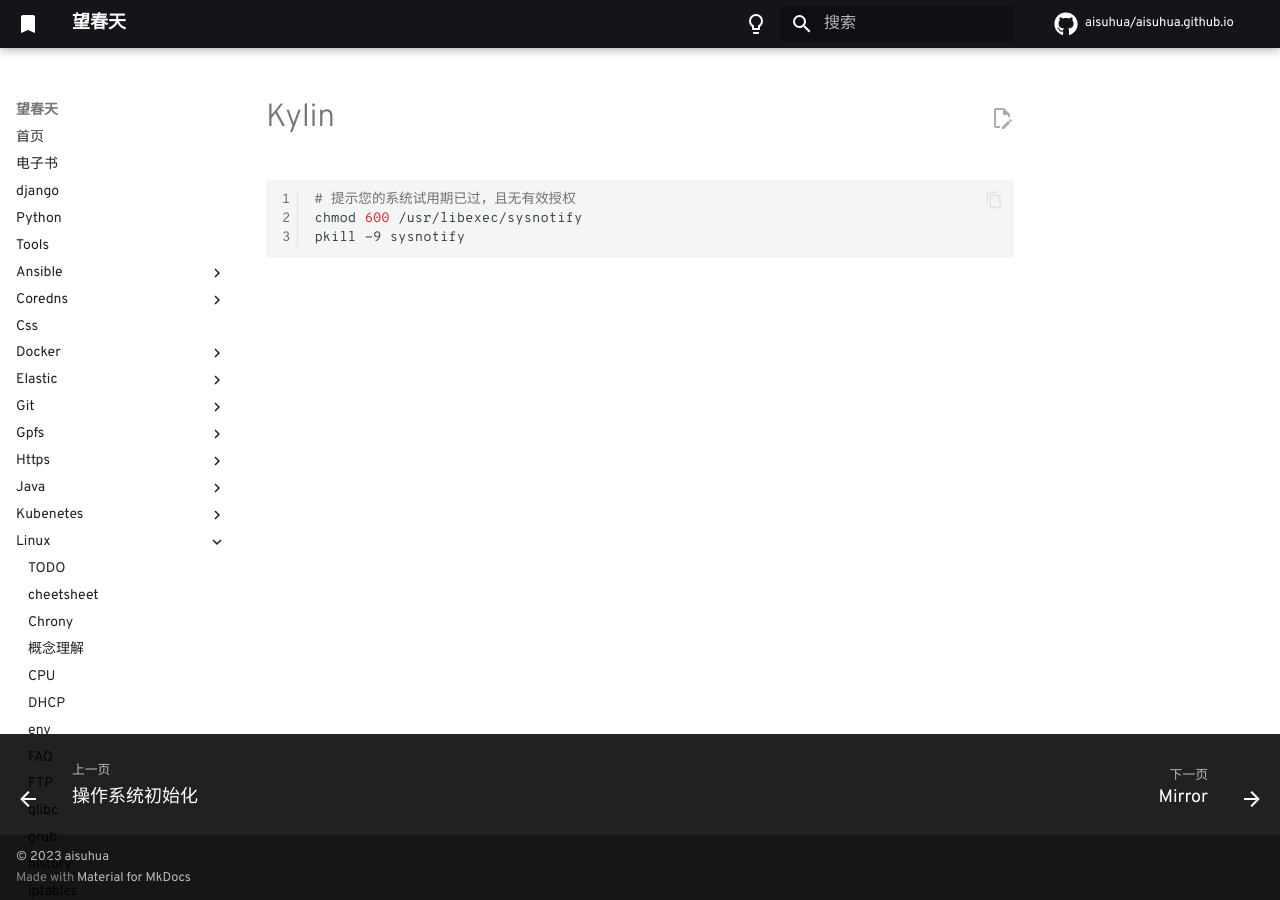
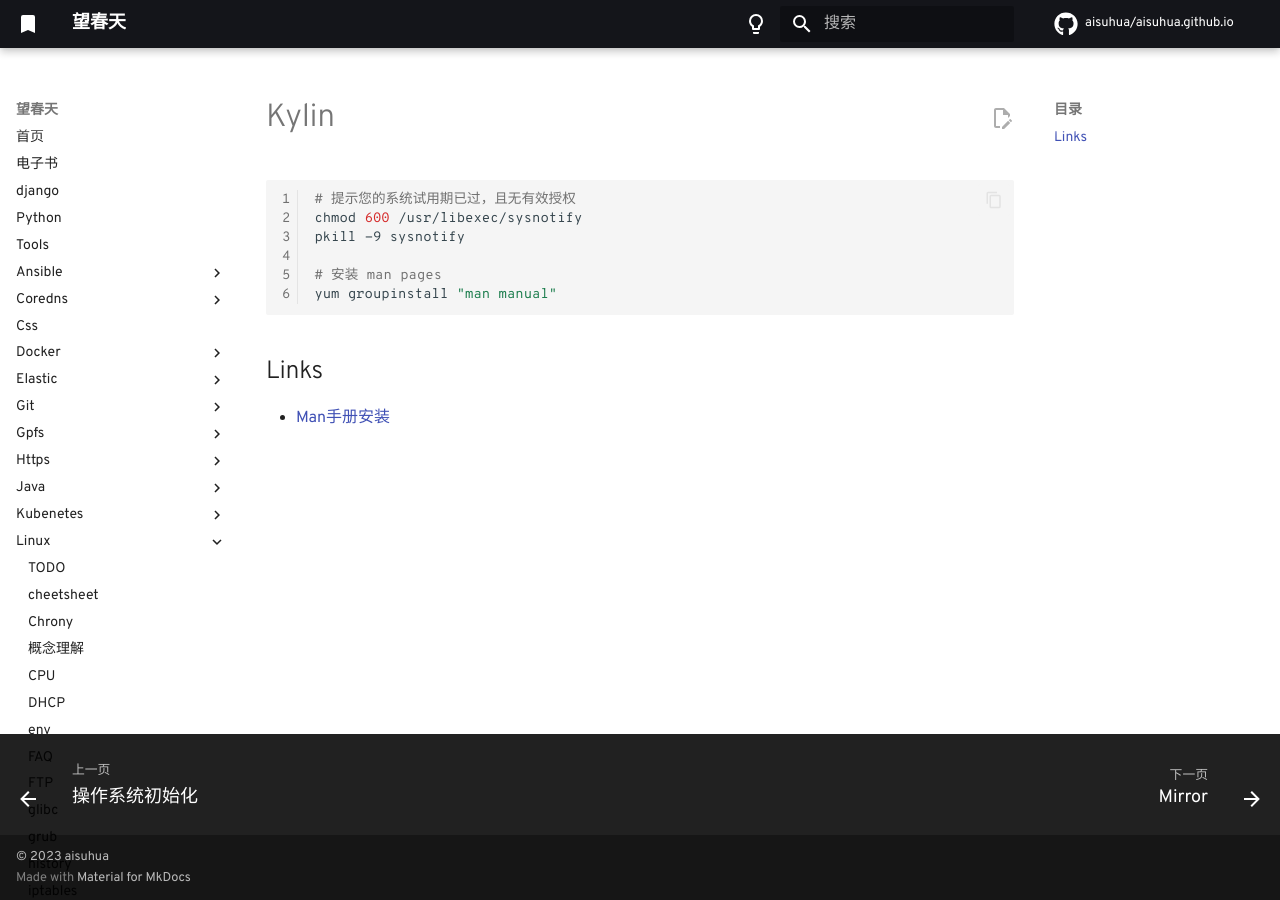
Before and after one commit to aisuhua/aisuhua.github.io, an MkDocs documentation site: the page built from docs/linux/init/Kylin.md, in a window 1280 px wide. Built offline with MkDocs 1.6.1 and Material for MkDocs 9.7.7, drawn with Linux system fonts in a browser that asks for light colours; comment, search, counter and statistics services are not loaded.

````diff
--- a/docs/linux/init/Kylin.md
+++ b/docs/linux/init/Kylin.md
@@ -4,4 +4,11 @@
 # 提示您的系统试用期已过，且无有效授权
 chmod 600 /usr/libexec/sysnotify
 pkill -9 sysnotify
+
+# 安装 man pages
+yum groupinstall "man manual"
 ```
+
+## Links
+
+- [Man手册安装](https://www.kancloud.cn/desktop/lv200/2665335)
````
Also changed, not shown: docs/linux/init/README.md (+1 -1 lines).
